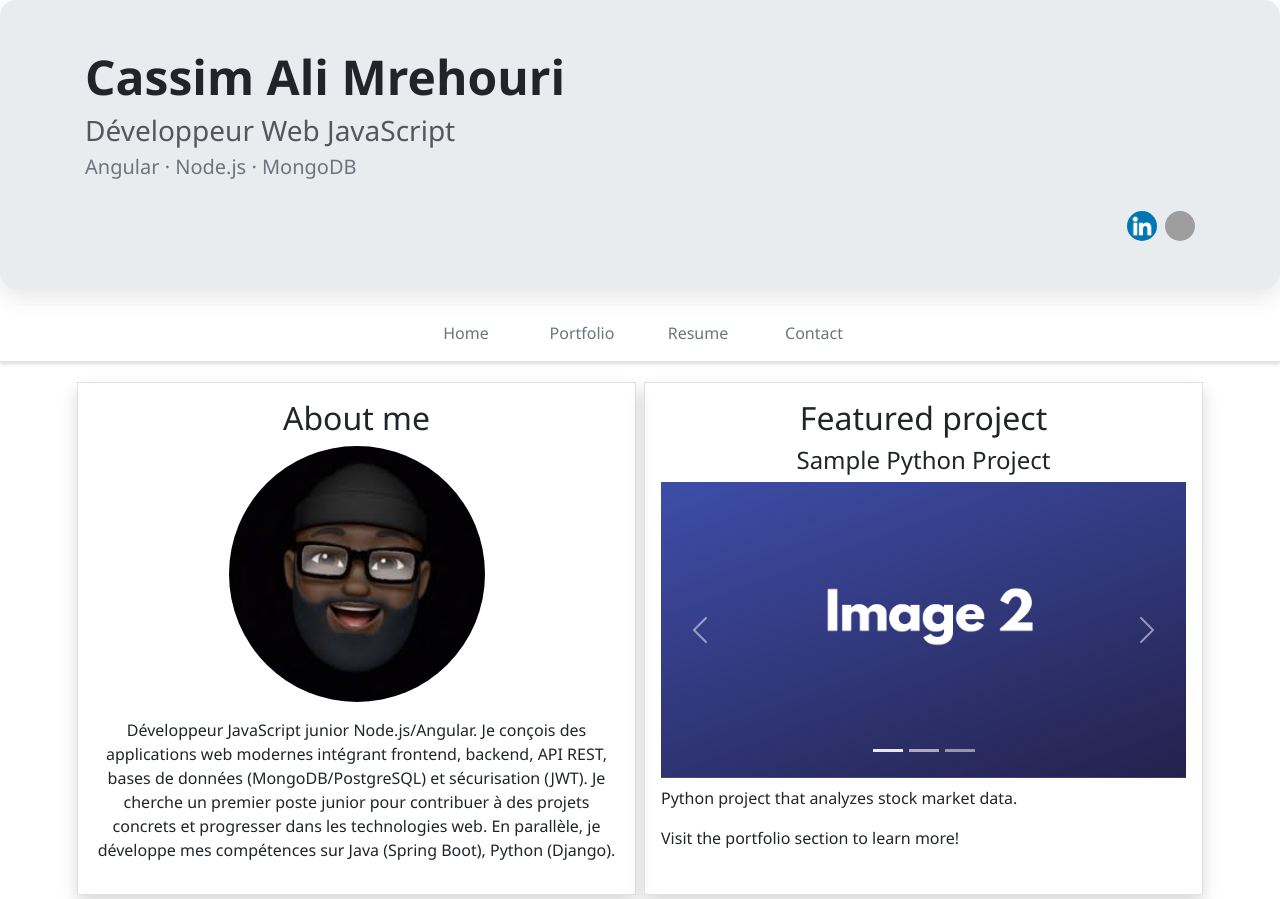
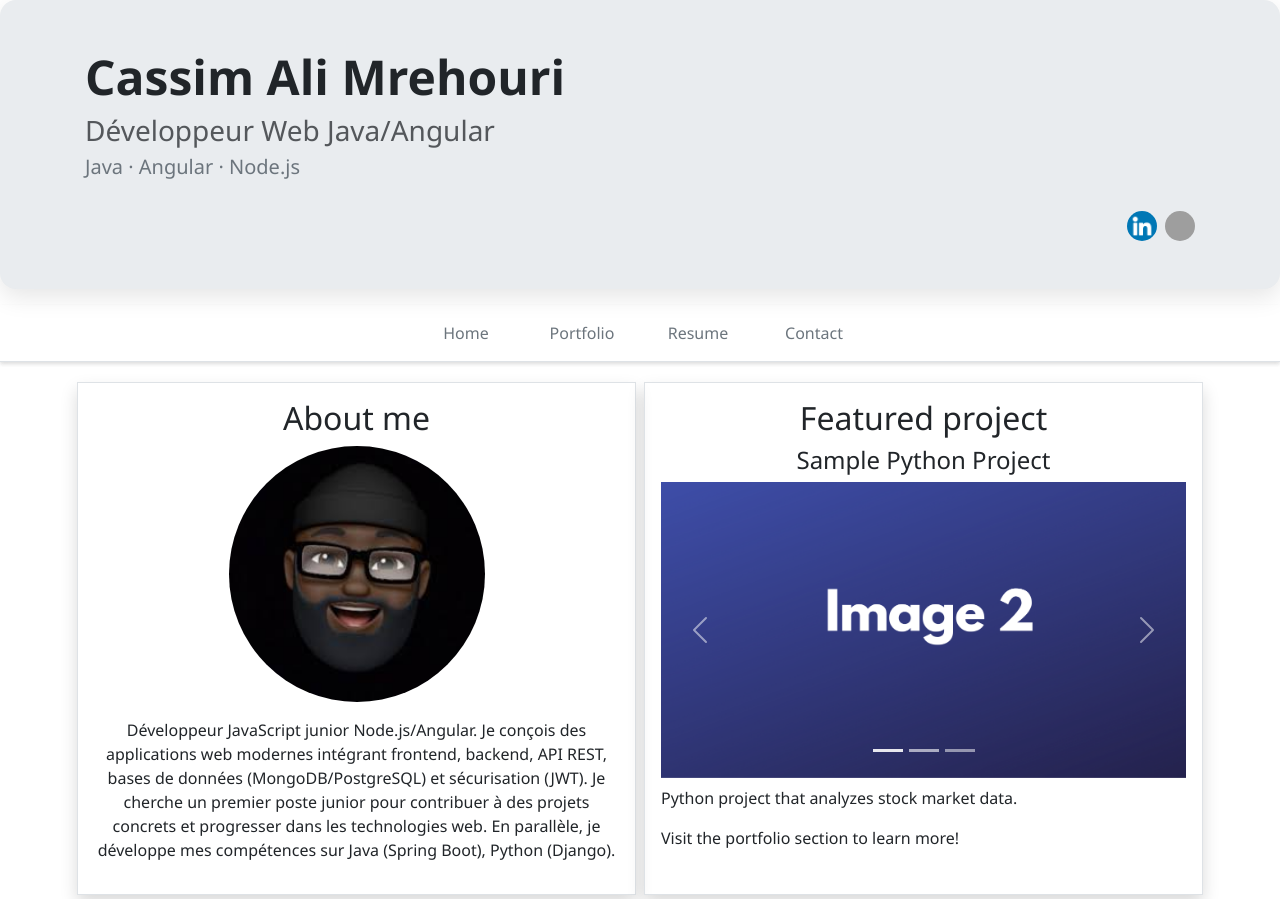
Before and after one commit to ksimali/ng-portfolio-app, an Angular app: page / in a window 1280 px wide. Built offline with nearby package versions, Linux system fonts and the light colour scheme; grey boxes are pictures that could not be loaded.

Commit message:
Update Header title and main skills

```diff
--- a/src/app/header/header.html
+++ b/src/app/header/header.html
@@ -2,8 +2,8 @@
     <div class="container">
         <div class="text-left text-md-start">
             <h1 class="display-5 fw-bold">Cassim Ali Mrehouri</h1>
-            <h3 class="text-muted">Développeur Web JavaScript</h3>
-            <h5 class="text-secondary">Angular · Node.js · MongoDB</h5>
+            <h3 class="text-muted">Développeur Web Java/Angular</h3>
+            <h5 class="text-secondary">Java · Angular · Node.js</h5>
         </div>
 
         <!-- Flexbox pour aligner à droite -->
```
